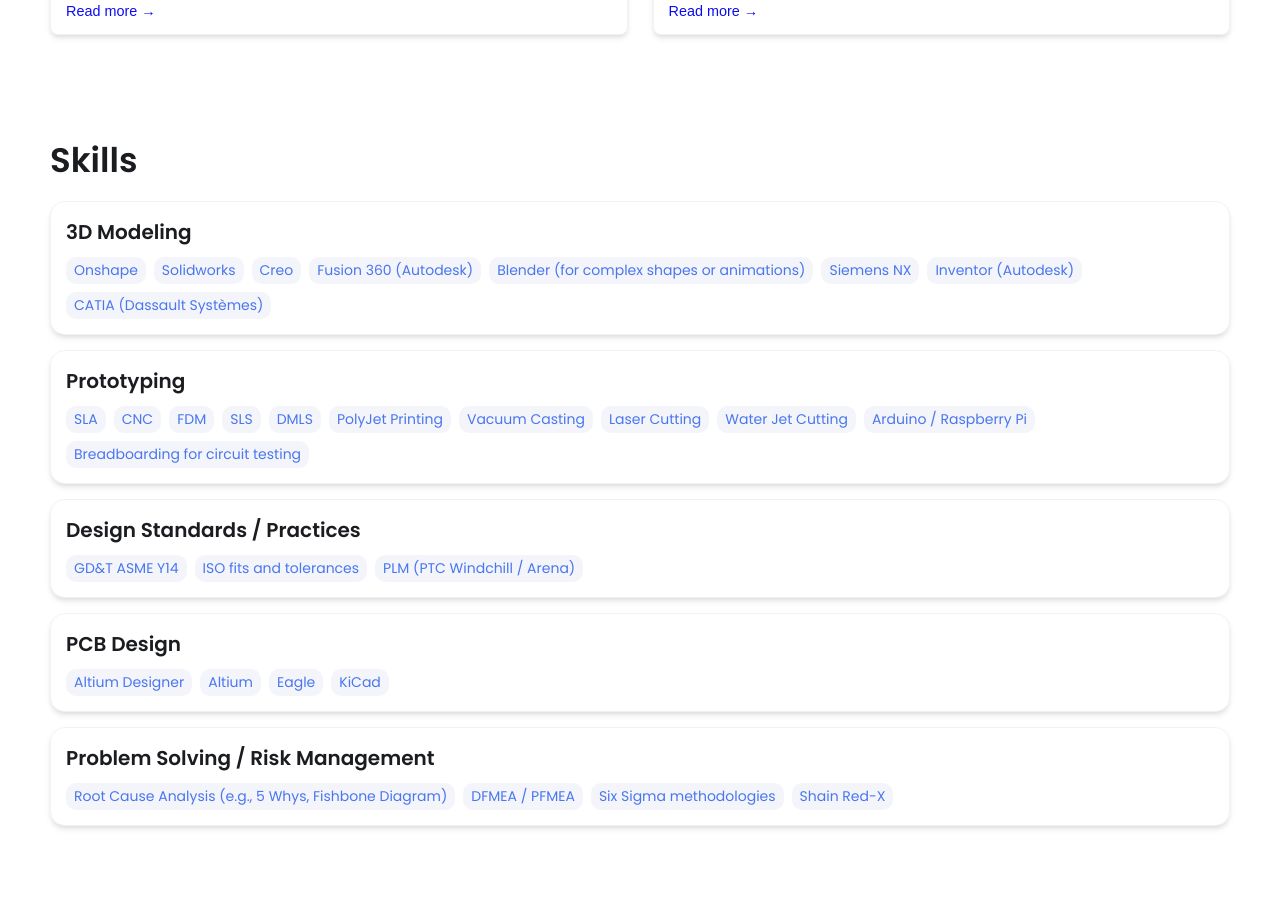
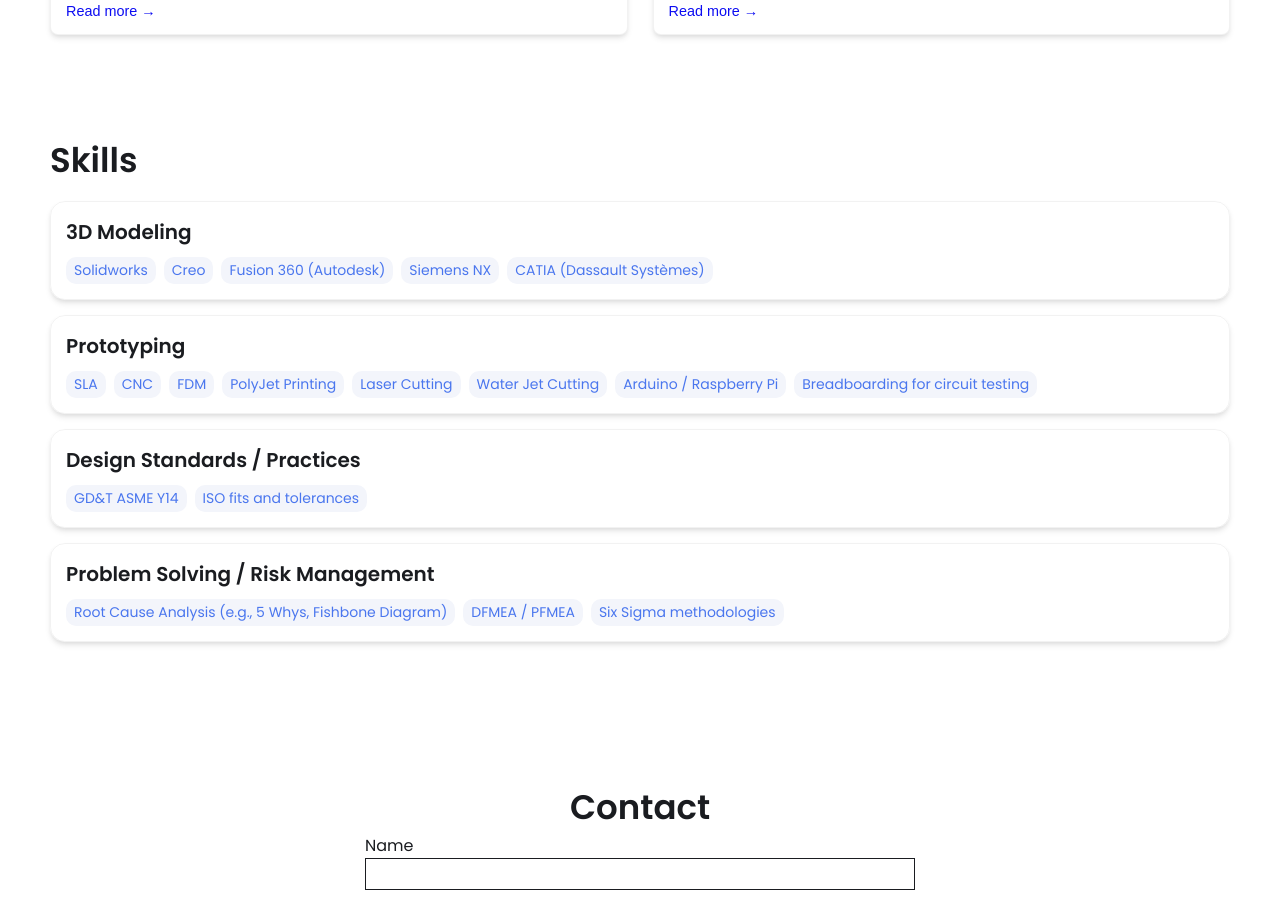
Before and after one commit to zak-ahmed1/zak-ahmed1.github.io, a Jekyll site: the page built from index.html, in a window 1280 px wide and 900 px high, scrolled down 1491 px. Built offline with Jekyll 4.4.1, drawn with Linux system fonts in a browser that asks for light colours.

Commit message:
Update _config.yml

```diff
--- a/_config.yml
+++ b/_config.yml
@@ -47,23 +47,17 @@ external-links:    # input only your own url slug. The icons with missing entrie
 skills:
   - category: 3D Modeling
     tools:
-    - Onshape
     - Solidworks
     - Creo
     - Fusion 360 (Autodesk)
-    - Blender (for complex shapes or animations)
     - Siemens NX
-    - Inventor (Autodesk)
     - CATIA (Dassault Systèmes)
   - category: Prototyping
     tools:
     - SLA
     - CNC
     - FDM
-    - SLS
-    - DMLS
     - PolyJet Printing
-    - Vacuum Casting
     - Laser Cutting
     - Water Jet Cutting
     - Arduino / Raspberry Pi
@@ -72,19 +66,12 @@ skills:
     tools:
     - GD&T ASME Y14
     - ISO fits and tolerances
-    - PLM (PTC Windchill / Arena)
-  - category: PCB Design
-    tools:
-    - Altium Designer
-    - Altium
-    - Eagle
-    - KiCad
   - category: Problem Solving / Risk Management
     tools:
     - Root Cause Analysis (e.g., 5 Whys, Fishbone Diagram)
     - DFMEA / PFMEA
     - Six Sigma methodologies
-    - Shain Red-X
+
 
 
 # Contact Form Setup. Setup an account and copy over the key. When someone fills out the form, it will be received in your email.
```
